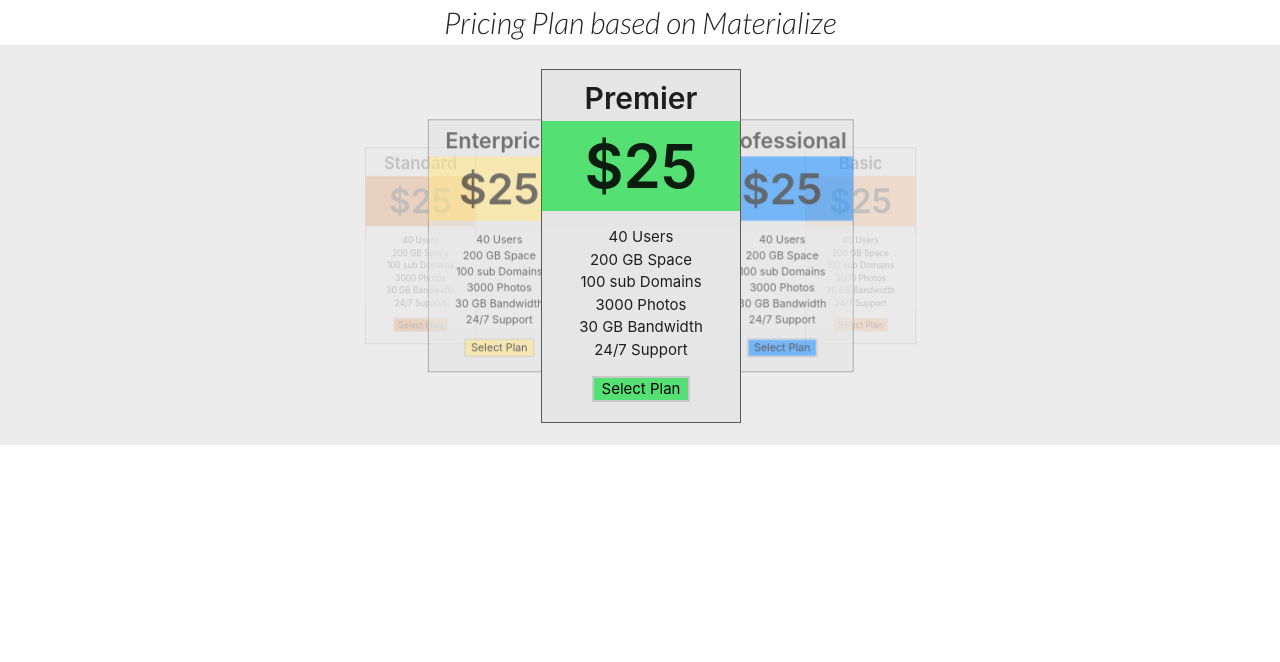
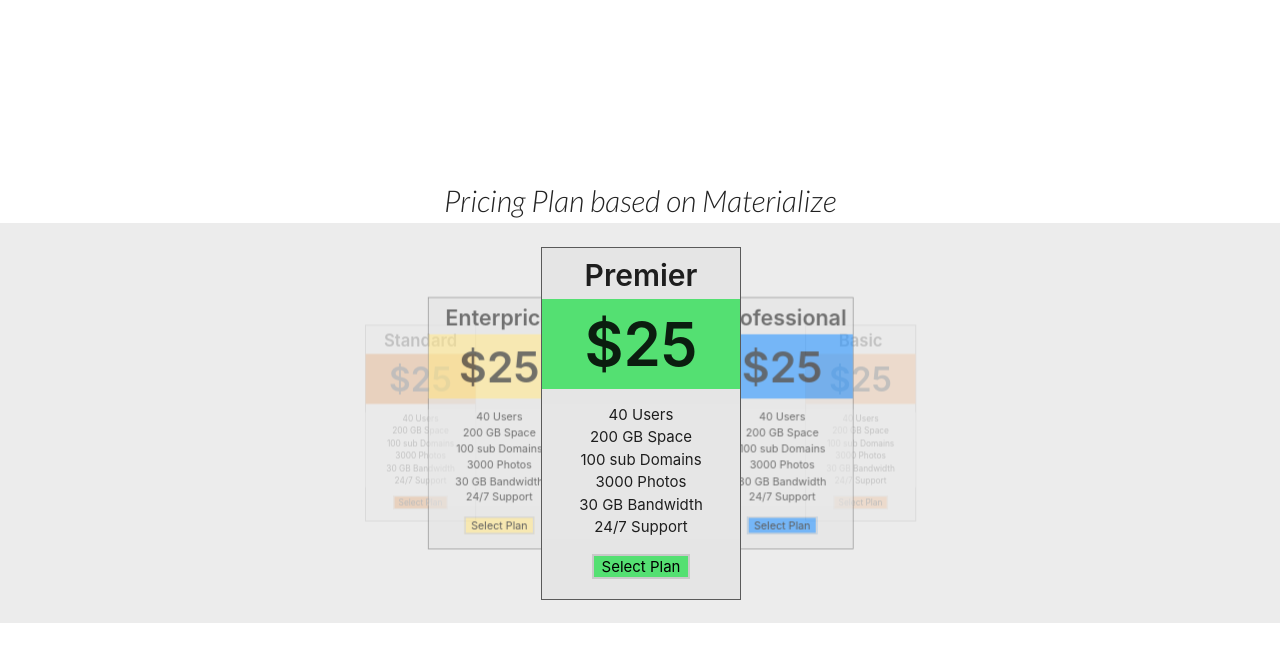
Before and after one commit to kubi8/Priceing-Plan, a plain HTML site: page index.html in a window 1280 px wide. Drawn offline with nearby package versions, Linux system fonts and the light colour scheme.

Commit message:
add flexbox for body

```diff
--- a/index.html
+++ b/index.html
@@ -8,6 +8,12 @@
     <link href="https://fonts.googleapis.com/css?family=Lato:300,300i&display=swap" rel="stylesheet">
     <link rel="stylesheet" href="https://cdnjs.cloudflare.com/ajax/libs/materialize/1.0.0/css/materialize.min.css">
     <style>
+        body{
+            min-height: 100vh;
+            display: flex;
+            flex-direction: column;
+            justify-content: center;
+        }
         .header-carousel{
             font-size: 2rem;
             font-family: 'Lato', sans-serif;
@@ -16,8 +22,9 @@
         }
         .carousel{
             width: auto;
-            /* height: 700px; */
+            flex-basis: 700px;
             background: rgb(236, 236, 236);
+
         }
         .ticket{
             border: 1px solid #5a5a5a;
@@ -77,9 +84,9 @@
         }
     </style>
 </head>
-<body>
+<main>
     <header class="header-carousel">Pricing Plan based on Materialize</header>
-    <div class="carousel">
+    <main class="carousel">
             <div class="carousel-item ticket">
                 <h6 class="ticket__title">Premier</h6>
                 <header class="ticket__header premier">$25</header>
@@ -171,7 +178,7 @@
                 </ul>
                 <button class="ticket__btn enterprice">Select Plan</button>
             </div>
-    </div>
+    </main>
     <script src="https://ajax.googleapis.com/ajax/libs/jquery/3.4.1/jquery.min.js"></script>
     <script src="https://cdnjs.cloudflare.com/ajax/libs/materialize/1.0.0/js/materialize.min.js"></script>
     <script>
@@ -179,5 +186,5 @@
     $('.carousel').carousel();
   });
     </script>
-</body>
+</main>
 </html>
```
